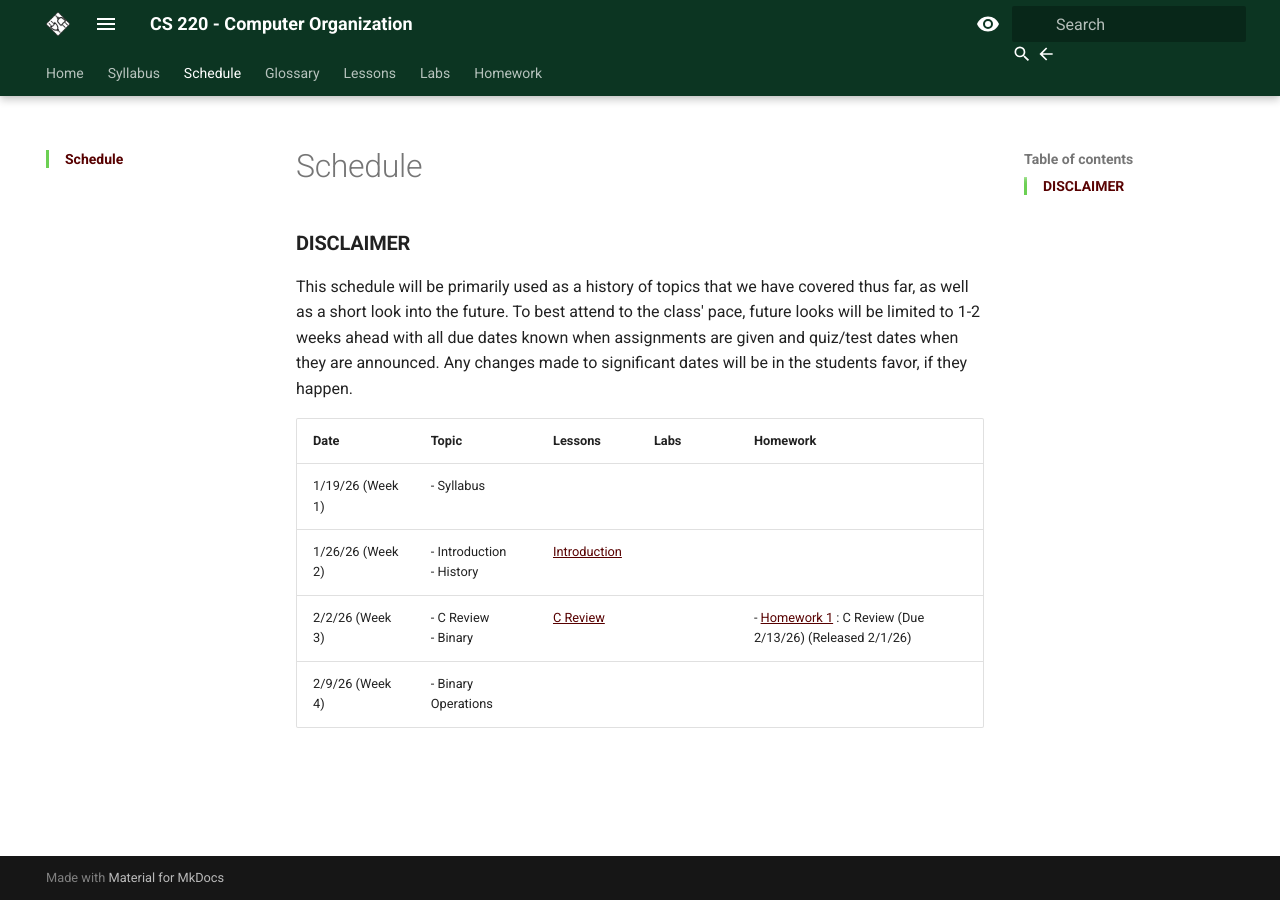
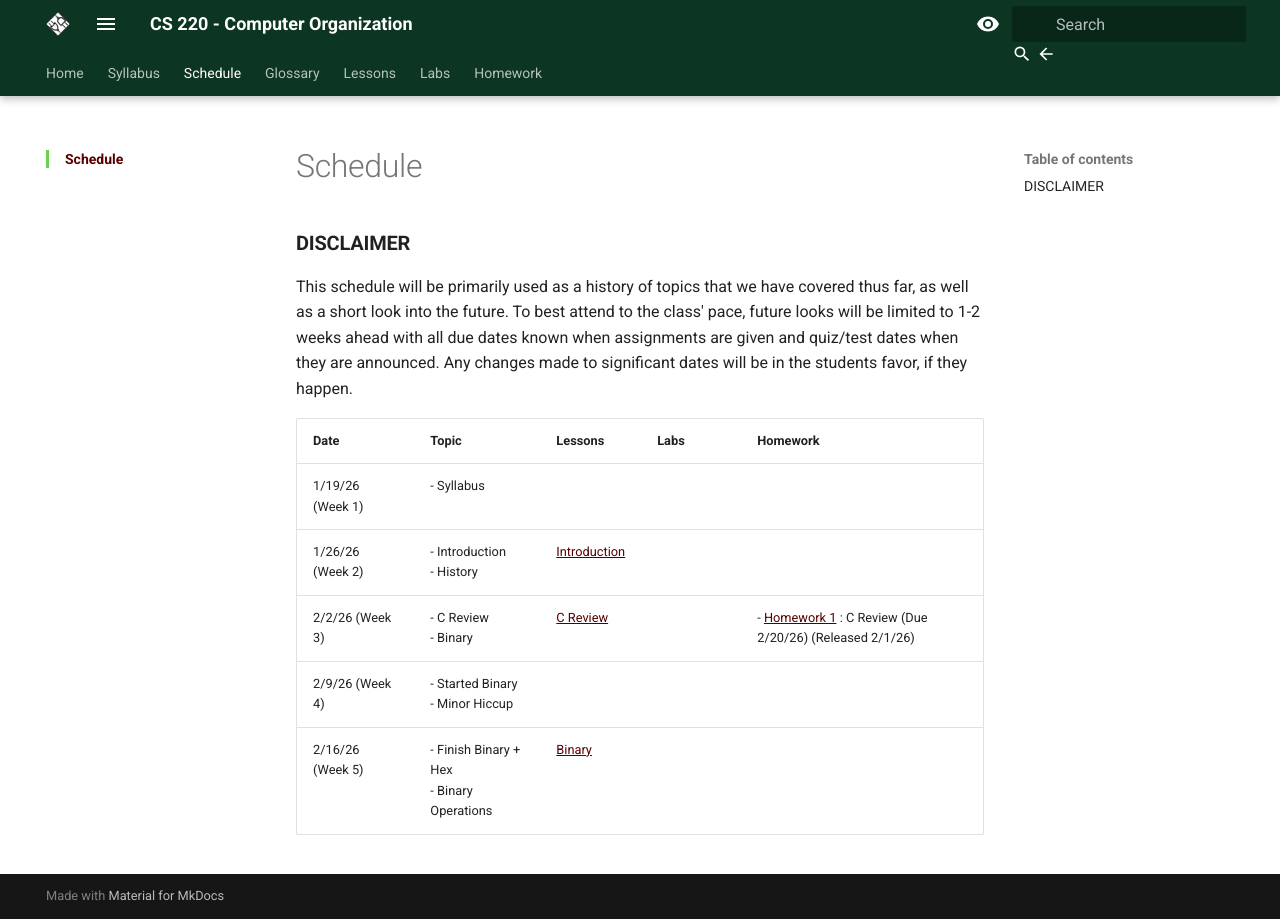
Before and after one commit to szwakoj/CS220, an MkDocs documentation site: the page built from docs/schedule.md, in a window 1280 px wide. Built offline with MkDocs 1.6.1 and Material for MkDocs 9.7.7, drawn with Linux system fonts in a browser that asks for light colours.

Commit message:
Updated Schedule

```diff
--- a/docs/schedule.md
+++ b/docs/schedule.md
@@ -1,9 +1,10 @@
 ### **DISCLAIMER**
 This schedule will be primarily used as a history of topics that we have covered thus far, as well as a short look into the future. To best attend to the class' pace, future looks will be limited to 1-2 weeks ahead with all due dates known when assignments are given and quiz/test dates when they are announced. Any changes made to significant dates will be in the students favor, if they happen.
 
-| Date             | Topic                       | Lessons                                   | Labs | Homework                                                                          |
-| ---------------- | --------------------------- | ----------------------------------------- | ---- | --------------------------------------------------------------------------------- |
-| 1/19/26 (Week 1) | - Syllabus                  |                                           |      |                                                                                   |
-| 1/26/26 (Week 2) | - Introduction<br>- History | [Introduction](lessons/1_introduction.md) |      |                                                                                   |
-| 2/2/26 (Week 3)  | - C Review<br>- Binary      | [C Review](lessons/2_reviewing_c.md)      |      | - [Homework 1](homework/1_c_review.md) : C Review (Due 2/13/26) (Released 2/1/26) |
-| 2/9/26 (Week 4)  | - Binary Operations         |                                           |      |                                                                                   |
+| Date                | Topic                                        | Lessons                                   | Labs | Homework                                                                          |
+| ------------------- | -------------------------------------------- | ----------------------------------------- | ---- | --------------------------------------------------------------------------------- |
+| 1/19/26 (Week 1)    | - Syllabus                                   |                                           |      |                                                                                   |
+| 1/26/26 (Week 2)    | - Introduction<br>- History                  | [Introduction](lessons/1_introduction.md) |      |                                                                                   |
+| 2/2/26 (Week 3)     | - C Review<br>- Binary                       | [C Review](lessons/2_reviewing_c.md)      |      | - [Homework 1](homework/1_c_review.md) : C Review (Due 2/20/26) (Released 2/1/26) |
+| 2/9/26 (Week 4)     | - Started Binary<br>- Minor Hiccup           |                                           |      |                                                                                   |
+| 2/16/26<br>(Week 5) | - Finish Binary + Hex<br>- Binary Operations | [Binary](lessons/3_binary_hex.md)         |      |                                                                                   |
```
